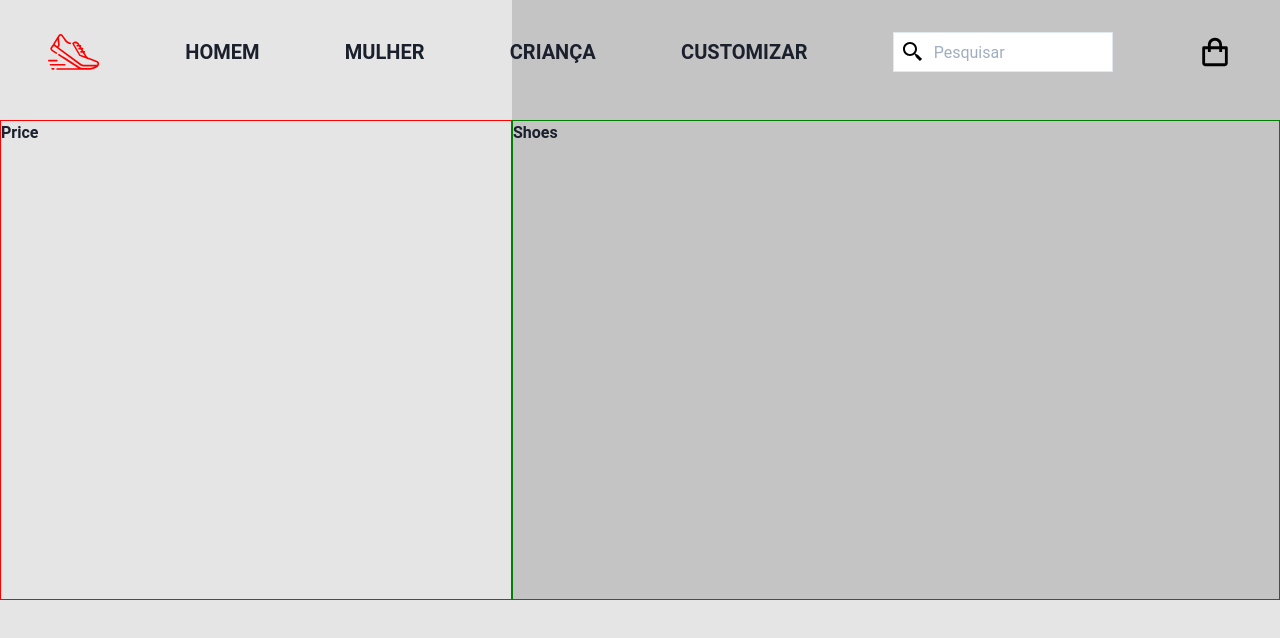
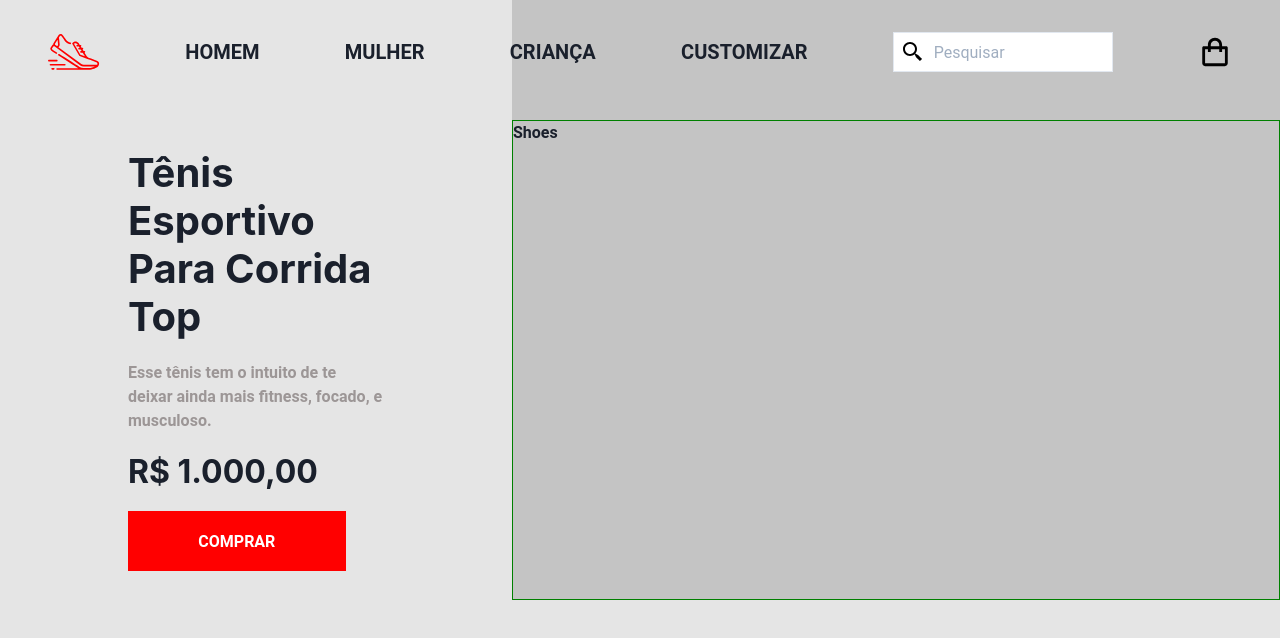
Before and after one commit to LucasAndrade912/desafios-discover, a React (Vite) app in the folder RocketShoes/: page / in a window 1280 px wide. Shown: the top 638 px of the page. Built offline with nearby package versions, Linux system fonts and the light colour scheme.

Commit message:
styling price area

```diff
--- /dev/null
+++ b/RocketShoes/src/components/BuyButton.jsx
@@ -0,0 +1,26 @@
+import React from 'react';
+import PropTypes from 'prop-types';
+
+import { Button } from '@chakra-ui/react';
+
+const BuyButton = ({ children }) => {
+  return (
+    <Button
+      mt="20px"
+      width="85%"
+      height="60px"
+      borderRadius="0"
+      bgColor="#FF0000"
+      color="#FFF"
+      _hover={{ bgColor: "#f50000" }}
+    >
+      {children}
+    </Button>
+  );
+};
+
+BuyButton.propTypes = {
+  children: PropTypes.string.isRequired
+};
+
+export default BuyButton;
--- /dev/null
+++ b/RocketShoes/src/components/Description.jsx
@@ -0,0 +1,18 @@
+import React from 'react';
+import PropTypes from 'prop-types'
+
+import { Text } from '@chakra-ui/react'
+
+const Description = ({ children }) => {
+  return (
+    <Text mt="20px" color="#9C9696">
+      {children}
+    </Text>
+  );
+};
+
+Description.propTypes = {
+  children: PropTypes.string.isRequired
+}
+
+export default Description;
--- a/RocketShoes/src/components/Price.jsx
+++ b/RocketShoes/src/components/Price.jsx
@@ -2,13 +2,45 @@ import React from 'react';
 
 import { Flex, Box } from '@chakra-ui/react';
 
+import Title from './Title';
+import Description from './Description';
+import PriceValue from './PriceValue';
+import BuyButton from './BuyButton';
+
 const Price = () => {
   return (
-    <Flex width="40%" height="100%" pos="relative">
-      <Box width="100%" height="80%" pos="absolute" bottom="0" border="1px solid red">
-        Price
-      </Box>
-    </Flex>
+    <Box
+      width="40%"
+      height="100%"
+      pos="relative"
+    >
+      <Flex
+        width="100%"
+        height="80%"
+        pos="absolute"
+        bottom="0"
+        justify="center"
+        align="center"
+      >
+        <Box width="50%">
+          <Title>
+            Tênis Esportivo Para Corrida Top
+          </Title>
+
+          <Description>
+            Esse tênis tem o intuito de te deixar ainda mais fitness, focado, e musculoso.
+          </Description>
+
+          <PriceValue>
+            R$ 1.000,00
+          </PriceValue>
+
+          <BuyButton>
+            COMPRAR
+          </BuyButton>
+        </Box>
+      </Flex>
+    </Box>
   );
 };
 
--- /dev/null
+++ b/RocketShoes/src/components/PriceValue.jsx
@@ -0,0 +1,18 @@
+import React from 'react';
+import PropTypes from 'prop-types';
+
+import { Heading } from '@chakra-ui/react';
+
+const PriceValue = ({ children }) => {
+  return (
+    <Heading fontSize="2rem" mt="20px">
+      {children}
+    </Heading>
+  );
+};
+
+PriceValue.propTypes = {
+  children: PropTypes.string.isRequired
+};
+
+export default PriceValue;
--- /dev/null
+++ b/RocketShoes/src/components/Title.jsx
@@ -0,0 +1,18 @@
+import React from 'react';
+import PropTypes from 'prop-types'
+
+import { Heading } from '@chakra-ui/react'
+
+const Title = ({ children }) => {
+  return (
+    <Heading as="h1" fontSize="2.5rem">
+      {children}
+    </Heading>
+  );
+};
+
+Title.propTypes = {
+  children: PropTypes.string.isRequired
+}
+
+export default Title;
```
